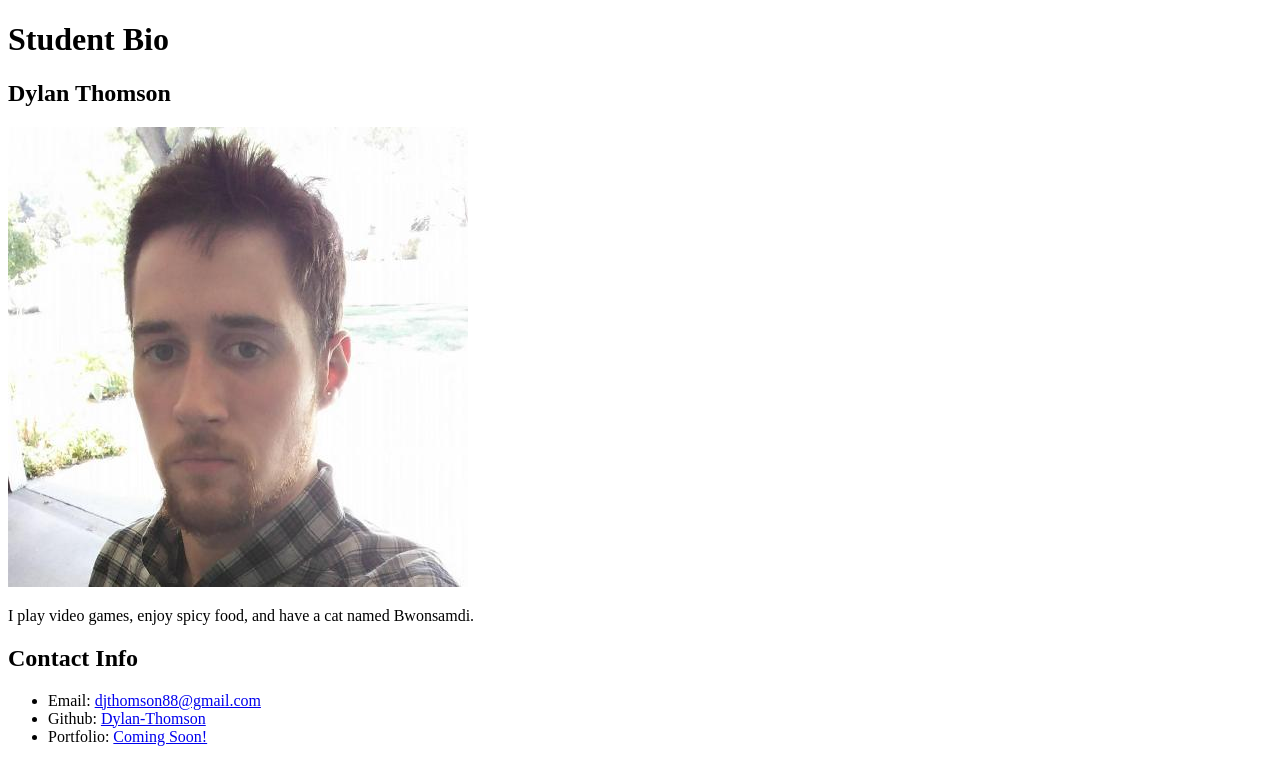
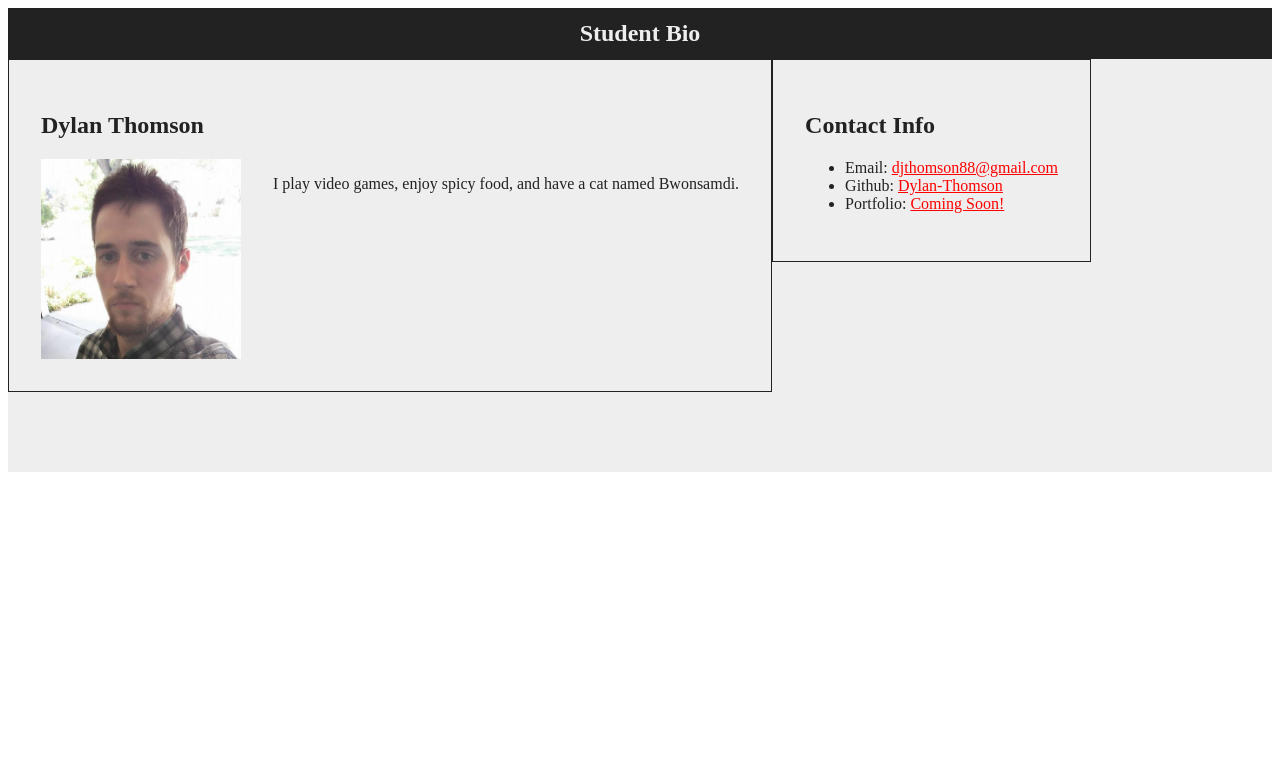
Before and after one commit to Dylan-Thomson/studentbio, a plain HTML site: page index.html in a window 1280 px wide. Drawn offline with Linux system fonts and the light colour scheme.

Commit message:
Basic styling

```diff
--- a/index.html
+++ b/index.html
@@ -8,15 +8,21 @@
     <link rel="stylesheet" href="styles.css">
 </head>
 <body>
+    <section>
         <h1>Student Bio</h1>
+        <article>
             <h2>Dylan Thomson</h2>
             <img src="profile.jpg" alt="Dylan Thomson">
             <p>I play video games, enjoy spicy food, and have a cat named Bwonsamdi.</p>
+        </article>
+        <aside>
             <h2>Contact Info</h2>
             <ul>
                 <li>Email: <a href="mailto:djthomson88@gmail.com">djthomson88@gmail.com</a></li>
                 <li>Github: <a href="https://github.com/Dylan-Thomson" target="_blank">Dylan-Thomson</a></li>
                 <li>Portfolio: <a href="#">Coming Soon!</a></li>
             </ul>
+        </aside>
+    </div>
 </body>
 </html>
--- a/styles.css
+++ b/styles.css
@@ -0,0 +1,34 @@
+section {
+    background: #EEE;
+    color: #222;
+    overflow: hidden;
+    padding-bottom: 5em;
+}
+
+h1 {
+    background: #222;
+    text-align: center;
+    color: #EEE;
+    margin: 0;
+    padding: 0.5em;
+}
+
+article, aside {
+    padding: 2em;
+    float: left;
+    border: 1px solid #222;
+}
+
+img {
+    max-width: 200px;
+    float: left;
+}
+
+p {
+    float: left;
+    margin-left: 2em;
+}
+
+a {
+    color: red;
+}
```
Lines whose indentation alone changed are shown as unchanged.
